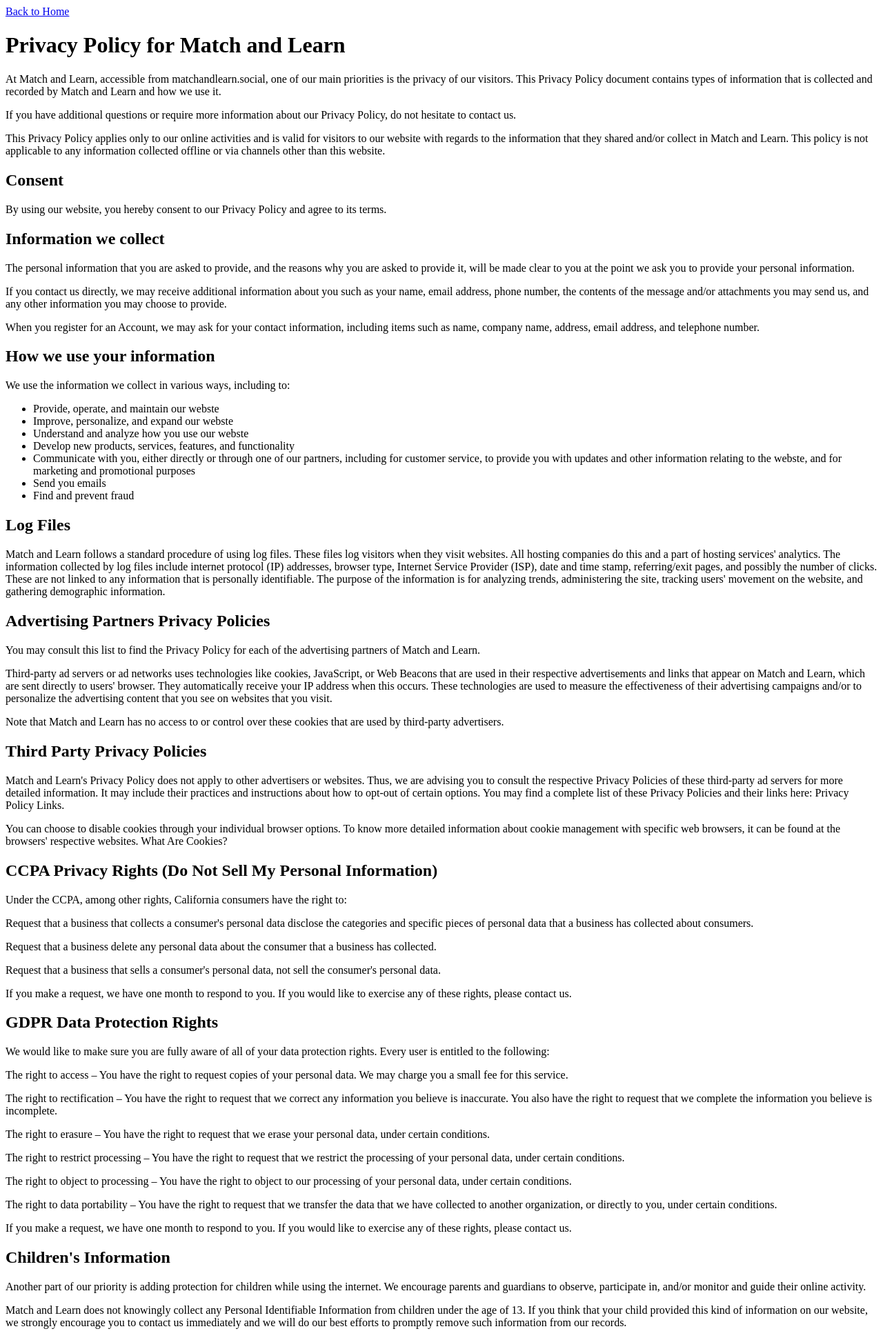
After one commit to KtdevDesktop/matchandlearn, a Django app: template tinderforeduapp/templates/tinder/privacy.html in a window 1280 px wide. The commit adds this page. Shown: the whole page at 69% size. Run offline with Django 3.2, Linux system fonts and the light colour scheme; the template is opened without the code that fills it, so the values that code supplies are empty.

Commit message:
Add Privacy Policy

```diff
--- a/tinderforeduapp/templates/tinder/home.html
+++ b/tinderforeduapp/templates/tinder/home.html
@@ -65,8 +65,9 @@ bg{
 <ul>
   <li><a href="/">Home</a></li>
   <li><a name = "Students and Tutor list" href="{% url 'tinder:students_list' name.id%}">Students and Tutor list</a></li>
-    <li ><a name = "Match request" href="{% url 'tinder:match_request' name.id %}" class="notification"><span>Match request</span>{% if name.match_request > 0 %}<span name= "value_notificate" class="badge">{{ name.match_request }}</span>{% endif %}</a></li>
+    <li ><a name = "Match request" href="{% url 'tinder:match_request' name.id %}" {% if name.match_request > 0 %}class="notification"{% endif %}><span>Match request</span>{% if name.match_request > 0 %}<span name= "value_notificate" class="badge">{{ name.match_request }}</span>{% endif %}</a></li>
     <li><a name = "Chat" href="">Chat</a></li>
+    <li><a name = "Privacy Policy" href="{% url 'tinder:privacy' %}">Privacy Policy</a></li>
     <li style="float:right"><a href="{% url 'tinder:logout' %}">Logout</a></li>
     <li style="float:right"><a href="/{{ name.id }}/your_subject">Profile : {{ user.username }}</a></li>
 </ul>
--- /dev/null
+++ b/tinderforeduapp/templates/tinder/privacy.html
@@ -0,0 +1,83 @@
+<!DOCTYPE html>
+
+<html lang="en">
+<title>Privacy Policy</title>
+<a name = "Home" href="{% url 'tinder:home' %}">Back to Home</a>
+
+<h1>Privacy Policy for Match and Learn</h1>
+<p>At Match and Learn, accessible from matchandlearn.social, one of our main priorities is the privacy of our visitors. This Privacy Policy document contains types of information that is collected and recorded by Match and Learn and how we use it.</p>
+
+<p>If you have additional questions or require more information about our Privacy Policy, do not hesitate to contact us.</p>
+
+<p>This Privacy Policy applies only to our online activities and is valid for visitors to our website with regards to the information that they shared and/or collect in Match and Learn. This policy is not applicable to any information collected offline or via channels other than this website.</p>
+
+<h2>Consent</h2>
+
+<p>By using our website, you hereby consent to our Privacy Policy and agree to its terms.</p>
+
+<h2>Information we collect</h2>
+
+<p>The personal information that you are asked to provide, and the reasons why you are asked to provide it, will be made clear to you at the point we ask you to provide your personal information.</p>
+<p>If you contact us directly, we may receive additional information about you such as your name, email address, phone number, the contents of the message and/or attachments you may send us, and any other information you may choose to provide.</p>
+<p>When you register for an Account, we may ask for your contact information, including items such as name, company name, address, email address, and telephone number.</p>
+
+<h2>How we use your information</h2>
+
+<p>We use the information we collect in various ways, including to:</p>
+
+<ul>
+<li>Provide, operate, and maintain our webste</li>
+<li>Improve, personalize, and expand our webste</li>
+<li>Understand and analyze how you use our webste</li>
+<li>Develop new products, services, features, and functionality</li>
+<li>Communicate with you, either directly or through one of our partners, including for customer service, to provide you with updates and other information relating to the webste, and for marketing and promotional purposes</li>
+<li>Send you emails</li>
+<li>Find and prevent fraud</li>
+</ul>
+
+<h2>Log Files</h2>
+
+<p>Match and Learn follows a standard procedure of using log files. These files log visitors when they visit websites. All hosting companies do this and a part of hosting services' analytics. The information collected by log files include internet protocol (IP) addresses, browser type, Internet Service Provider (ISP), date and time stamp, referring/exit pages, and possibly the number of clicks. These are not linked to any information that is personally identifiable. The purpose of the information is for analyzing trends, administering the site, tracking users' movement on the website, and gathering demographic information.</p>
+
+
+
+
+<h2>Advertising Partners Privacy Policies</h2>
+
+<P>You may consult this list to find the Privacy Policy for each of the advertising partners of Match and Learn.</p>
+
+<p>Third-party ad servers or ad networks uses technologies like cookies, JavaScript, or Web Beacons that are used in their respective advertisements and links that appear on Match and Learn, which are sent directly to users' browser. They automatically receive your IP address when this occurs. These technologies are used to measure the effectiveness of their advertising campaigns and/or to personalize the advertising content that you see on websites that you visit.</p>
+
+<p>Note that Match and Learn has no access to or control over these cookies that are used by third-party advertisers.</p>
+
+<h2>Third Party Privacy Policies</h2>
+
+<p>Match and Learn's Privacy Policy does not apply to other advertisers or websites. Thus, we are advising you to consult the respective Privacy Policies of these third-party ad servers for more detailed information. It may include their practices and instructions about how to opt-out of certain options. You may find a complete list of these Privacy Policies and their links here: Privacy Policy Links.</p>
+
+<p>You can choose to disable cookies through your individual browser options. To know more detailed information about cookie management with specific web browsers, it can be found at the browsers' respective websites. What Are Cookies?</p>
+
+<h2>CCPA Privacy Rights (Do Not Sell My Personal Information)</h2>
+
+<p>Under the CCPA, among other rights, California consumers have the right to:</p>
+<p>Request that a business that collects a consumer's personal data disclose the categories and specific pieces of personal data that a business has collected about consumers.</p>
+<p>Request that a business delete any personal data about the consumer that a business has collected.</p>
+<p>Request that a business that sells a consumer's personal data, not sell the consumer's personal data.</p>
+<p>If you make a request, we have one month to respond to you. If you would like to exercise any of these rights, please contact us.</p>
+
+<h2>GDPR Data Protection Rights</h2>
+
+<p>We would like to make sure you are fully aware of all of your data protection rights. Every user is entitled to the following:</p>
+<p>The right to access – You have the right to request copies of your personal data. We may charge you a small fee for this service.</p>
+<p>The right to rectification – You have the right to request that we correct any information you believe is inaccurate. You also have the right to request that we complete the information you believe is incomplete.</p>
+<p>The right to erasure – You have the right to request that we erase your personal data, under certain conditions.</p>
+<p>The right to restrict processing – You have the right to request that we restrict the processing of your personal data, under certain conditions.</p>
+<p>The right to object to processing – You have the right to object to our processing of your personal data, under certain conditions.</p>
+<p>The right to data portability – You have the right to request that we transfer the data that we have collected to another organization, or directly to you, under certain conditions.</p>
+<p>If you make a request, we have one month to respond to you. If you would like to exercise any of these rights, please contact us.</p>
+
+<h2>Children's Information</h2>
+
+<p>Another part of our priority is adding protection for children while using the internet. We encourage parents and guardians to observe, participate in, and/or monitor and guide their online activity.</p>
+
+<p>Match and Learn does not knowingly collect any Personal Identifiable Information from children under the age of 13. If you think that your child provided this kind of information on our website, we strongly encourage you to contact us immediately and we will do our best efforts to promptly remove such information from our records.</p>
+</html>
--- a/tinderforeduapp/urls.py
+++ b/tinderforeduapp/urls.py
@@ -6,6 +6,7 @@ from django.conf.urls import url
 from django.contrib.auth.views import LoginView, LogoutView,PasswordResetView, PasswordResetDoneView, \
     PasswordResetConfirmView, PasswordResetCompleteView
 from django.conf.urls import include
+from django.views.generic import TemplateView
 
 from . import views as core_views
 
@@ -32,4 +33,5 @@ urlpatterns = [
     url(r'^reset/(?P<uidb64>[0-9A-Za-z_\-]+)/(?P<token>[0-9A-Za-z]{1,13}-[0-9A-Za-z]{1,20})/$',
         PasswordResetConfirmView.as_view(), name='password_reset_confirm'),
     url(r'^reset/done/$', PasswordResetCompleteView.as_view(), name='password_reset_complete'),
+    path('privacypolicy/', TemplateView.as_view(template_name="tinder/privacy.html"), name='privacy'),
 ]
```
